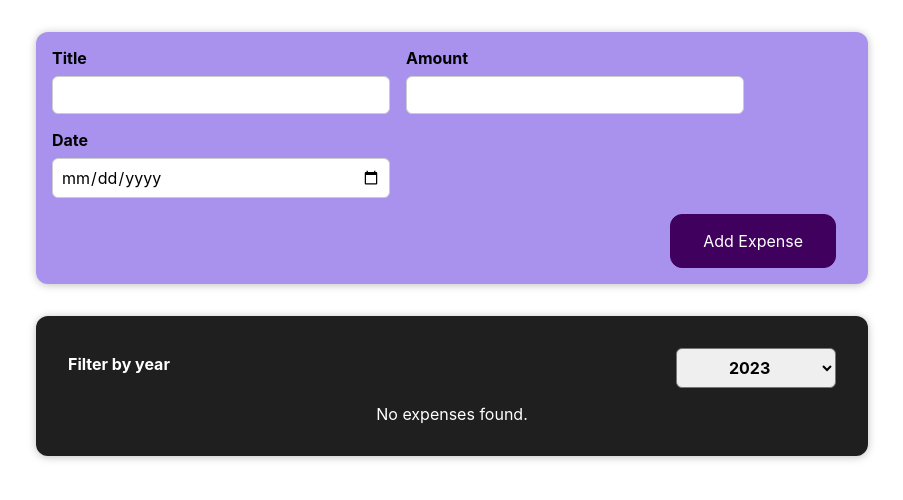
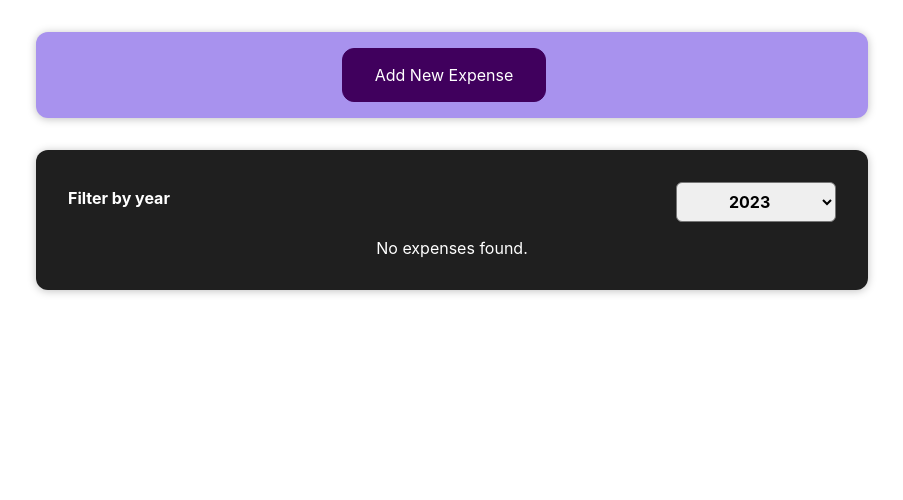
Before and after one commit to KaareI/ReactExpenses, a React (Create React App) app: page / in a window 1280 px wide. Shown: the top 500 px of the page, without its empty margins (188-1091 px from the left). Built offline with nearby package versions, Linux system fonts and the light colour scheme.

Commit message:
14. Ülesanne 5 - valikulise kuvamise täiendamine

```diff
--- a/src/components/Expenses/Expenses.js
+++ b/src/components/Expenses/Expenses.js
@@ -7,7 +7,7 @@ import ExpensesList from "./ExpensesList";
 
 const Expenses = (props) => {
     const [filteredYear, setFilteredYear] =
-        useState(2023)
+        useState("2023")
     console.log('Year data in Expense.js ' + filteredYear)
 
     const filterChangeHandler = (year) => {
--- a/src/components/Expenses/ExpensesList.js
+++ b/src/components/Expenses/ExpensesList.js
@@ -6,6 +6,7 @@ const ExpensesList = (props) => {
     if (props.filteredExpenses.length === 0) {
         return <p className="expenses-list__fallback">No expenses found.</p>
     }
+
     return (
         <ul className="expenses-list">
             {
--- a/src/components/NewExpense/ExpenseForm.js
+++ b/src/components/NewExpense/ExpenseForm.js
@@ -1,53 +1,85 @@
-import React, {useState} from 'react';
-import './ExpenseForm.css'
+import React, { useState } from 'react';
+import './ExpenseForm.css';
 
 const ExpenseForm = (props) => {
-        const [enteredTitle, setEnteredTitle] = useState('')
-        const [enteredAmount, setEnteredAmount] = useState('')
-        const [enteredDate, setEnteredDate] = useState('')
+    const [enteredTitle, setEnteredTitle] = useState('');
+    const [enteredAmount, setEnteredAmount] = useState('');
+    const [enteredDate, setEnteredDate] = useState('');
+    const [showForm, setShowForm] = useState(false);
 
     const titleChangeHandler = (event) => {
-            setEnteredTitle(event.target.value)
-    }
+        setEnteredTitle(event.target.value);
+    };
     const amountChangeHandler = (event) => {
-        setEnteredAmount(event.target.value)
-    }
+        setEnteredAmount(event.target.value);
+    };
     const dateChangeHandler = (event) => {
-        setEnteredDate(event.target.value)
-    }
+        setEnteredDate(event.target.value);
+    };
 
-    const submitHandler = (event) =>{
-        event.preventDefault()
-        const expenseData ={
+    const submitHandler = (event) => {
+        event.preventDefault();
+        const expenseData = {
             title: enteredTitle,
             price: enteredAmount,
-            date: new Date(enteredDate)
-        }
-        props.onSaveExpenseData(expenseData)
-        setEnteredTitle('')
-        setEnteredAmount('')
-        setEnteredDate('')
-    }
+            date: new Date(enteredDate),
+        };
+        props.onSaveExpenseData(expenseData);
+        setEnteredTitle('');
+        setEnteredAmount('');
+        setEnteredDate('');
+        setShowForm(false);
+    };
+
+    const cancelHandler = () => {
+        setShowForm(false);
+    };
+
     return (
+        <>
+            {!showForm && (
+                <button type="button" onClick={() => setShowForm(true)}>
+                    Add New Expense
+                </button>
+            )}
+            {showForm && (
                 <form onSubmit={submitHandler}>
                     <div className="new-expense__controls">
                         <div className="new-expense__control">
                             <label>Title</label>
-                    <input type="text" onChange={titleChangeHandler} value={enteredTitle}/>
+                            <input type="text" onChange={titleChangeHandler} value={enteredTitle} />
                         </div>
                         <div className="new-expense__control">
                             <label>Amount</label>
-                    <input type="number" min="0.01" step="0.01" onChange={amountChangeHandler}/>
+                            <input
+                                type="number"
+                                min="0.01"
+                                step="0.01"
+                                onChange={amountChangeHandler}
+                                value={enteredAmount}
+                            />
                         </div>
                         <div className="new-expense__control">
                             <label>Date</label>
-                    <input type="date" min="2023-01-18" max="2025-12-31" onChange={dateChangeHandler}/>
+                            <input
+                                type="date"
+                                min="2023-01-18"
+                                max="2025-12-31"
+                                onChange={dateChangeHandler}
+                                value={enteredDate}
+                            />
                         </div>
                     </div>
                     <div className="new-expense__actions">
                         <button type="submit">Add Expense</button>
+                        <button type="button" onClick={cancelHandler} className="new-expense__actions">
+                            Cancel
+                        </button>
                     </div>
                 </form>
-    )
-}
-export default ExpenseForm
+            )}
+        </>
+    );
+};
+
+export default ExpenseForm;
--- a/src/components/NewExpense/NewExpense.js
+++ b/src/components/NewExpense/NewExpense.js
@@ -1,20 +1,37 @@
-import React from "react";
+import React, {useState} from "react";
 import './NewExpense.css'
 import ExpenseForm from "./ExpenseForm";
 
 const NewExpense = (props) => {
+    const [showForm, setShowForm] = useState(false);
     const saveExpenseDatahandler = (enteredExpenseData) =>{
         const expenseData = {
             ...enteredExpenseData,
             id: Math.random().toString()
         }
         props.onAddExpense(expenseData)
+        setShowForm(false);
     }
-    return(
+    const addNewExpenseHandler = () => {
+        setShowForm(true);
+    }
+
+    const cancelHandler = () => {
+        setShowForm(false);
+    }
+    return (
         <div className="new-expense">
-            <ExpenseForm onSaveExpenseData={saveExpenseDatahandler}></ExpenseForm>
+            {!showForm && (
+                <button className="add-expense-button" onClick={addNewExpenseHandler}>Add New Expense</button>
+            )}
+            {showForm && (
+                <ExpenseForm
+                    onSaveExpenseData={saveExpenseDatahandler}
+                    onCancel={cancelHandler}
+                />
+            )}
         </div>
-    )
+    );
 }
 
 export default NewExpense
```
Lines whose indentation alone changed are shown as unchanged.
